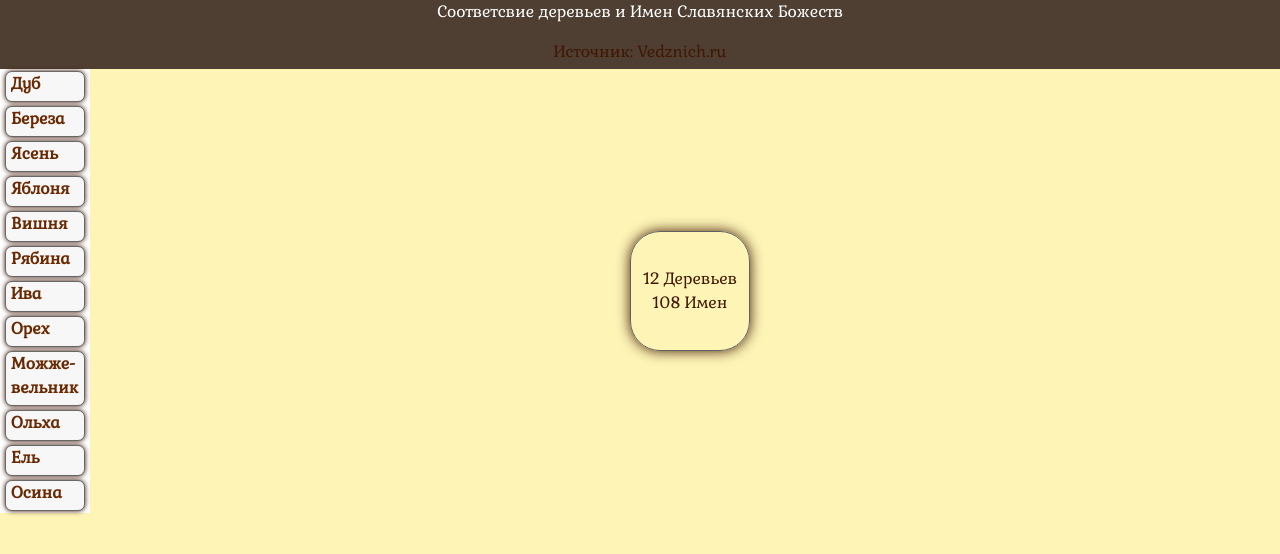
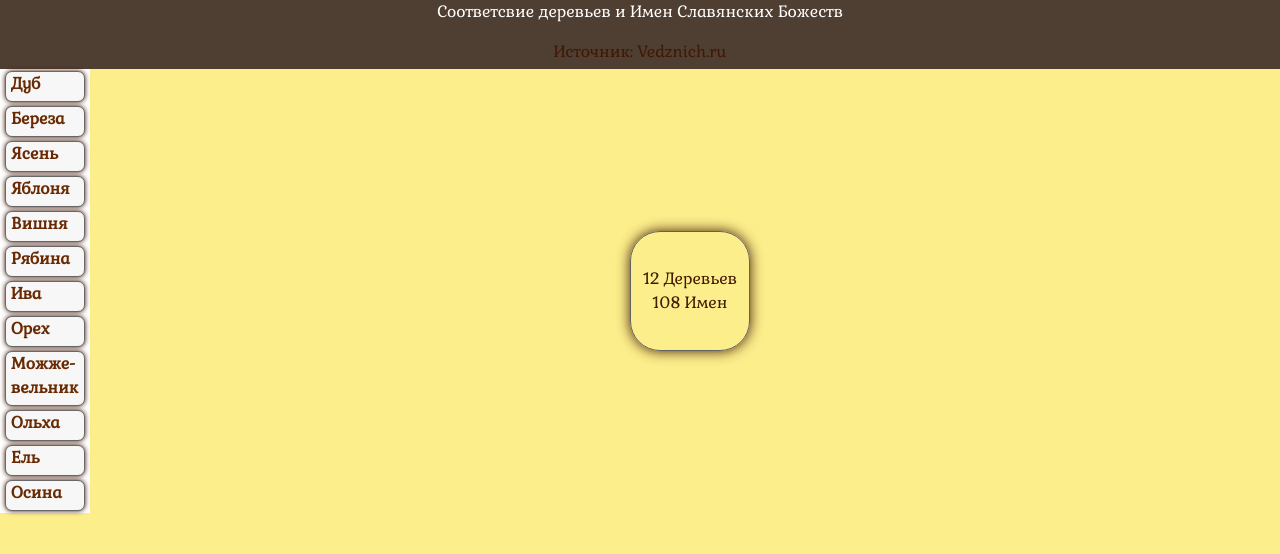
Before and after one commit to alex3007/alex3007.github.io, a PHP site: page / in a window 1280 px wide. Shown: the top 554 px of the page. Run offline with PHP 8.4, Linux system fonts and the light colour scheme.

Commit message:
рекк

```diff
--- a/static/css/main.47e7ed26.chunk.css
+++ b/static/css/main.47e7ed26.chunk.css
@@ -8,7 +8,7 @@
 body {
     margin: 0;
     font-family: -apple-system, BlinkMacSystemFont, Segoe UI, Roboto, Oxygen, Ubuntu, Cantarell, Fira Sans, Droid Sans, Helvetica Neue, sans-serif;
-    background-color: rgb(252, 234, 111, 0.5);
+    background-color: rgb(252, 234, 111, 0.8);
     -webkit-font-smoothing: antialiased;
     -moz-osx-font-smoothing: grayscale
 }
```
